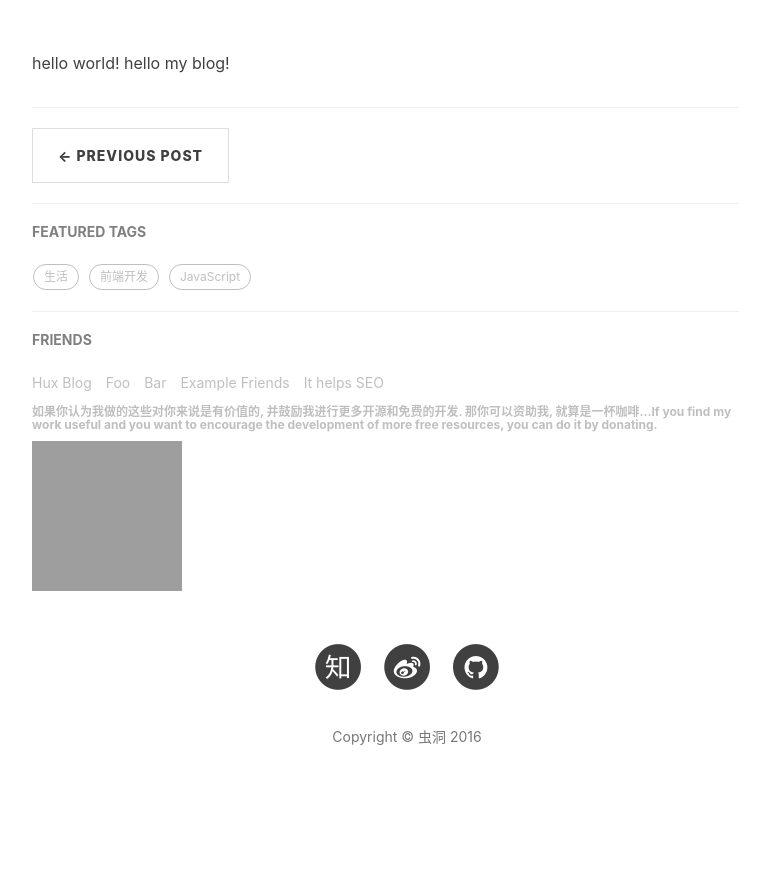
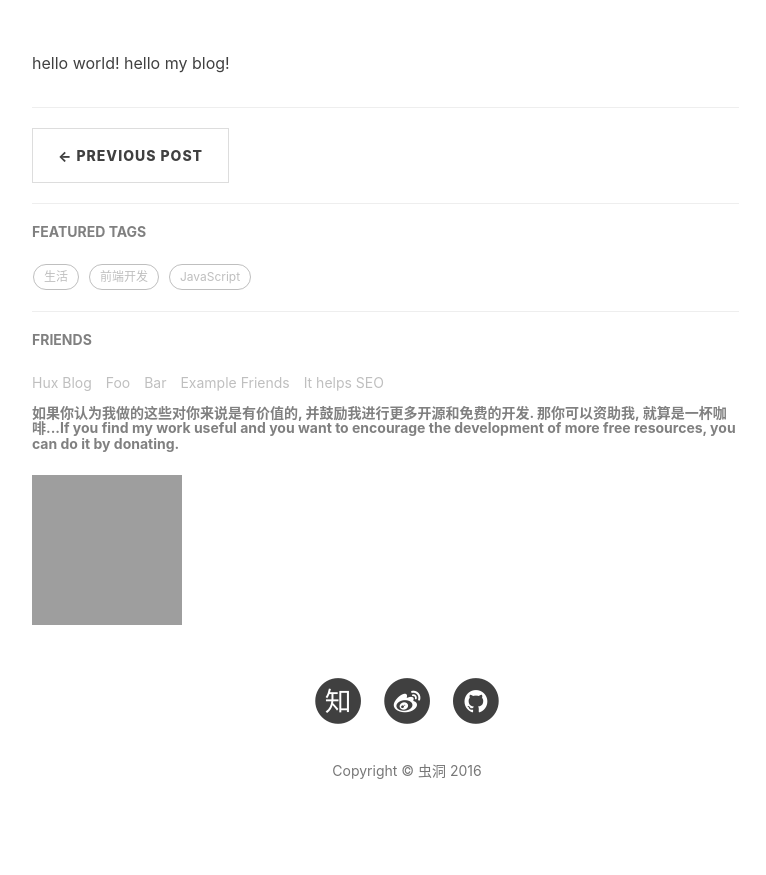
Before and after one commit to wq133/xu-xiang.github.io, a Jekyll site: the page built from _posts/2016-05-25-hello-word.markdown, in a window 1280 px wide. Shown: the part 523-1398 px from the top of the page, without its empty margins (233-999 px from the left). Built offline with Jekyll 4.4.1, drawn with Linux system fonts in a browser that asks for light colours; nearby versions of some CDN libraries; comment, search, counter and statistics services are not loaded; before the commit the page ends 1364 px from its top, so only the background shows below that; grey boxes are pictures that could not be loaded.

Commit message:
Initial commit

```diff
--- a/_layouts/post.html
+++ b/_layouts/post.html
@@ -146,7 +146,7 @@
                     {% endfor %}
                 </ul>
                 {% endif %}
-                <h6>如果你认为我做的这些对你来说是有价值的, 并鼓励我进行更多开源和免费的开发. 那你可以资助我, 就算是一杯咖啡...If you find my work useful and you want to encourage the development of more free resources, you can do it by donating.</h6>
+                <h5>如果你认为我做的这些对你来说是有价值的, 并鼓励我进行更多开源和免费的开发. 那你可以资助我, 就算是一杯咖啡...If you find my work useful and you want to encourage the development of more free resources, you can do it by donating.</h5>
                 <img src="{{ site.aliurl }}/{% if page.alipay-img %}{{ page.alipay-img }}{% else %}{{ site.alipay-img }}{% endif %}" width="150" height="150">
             </div>
         </div>
```
